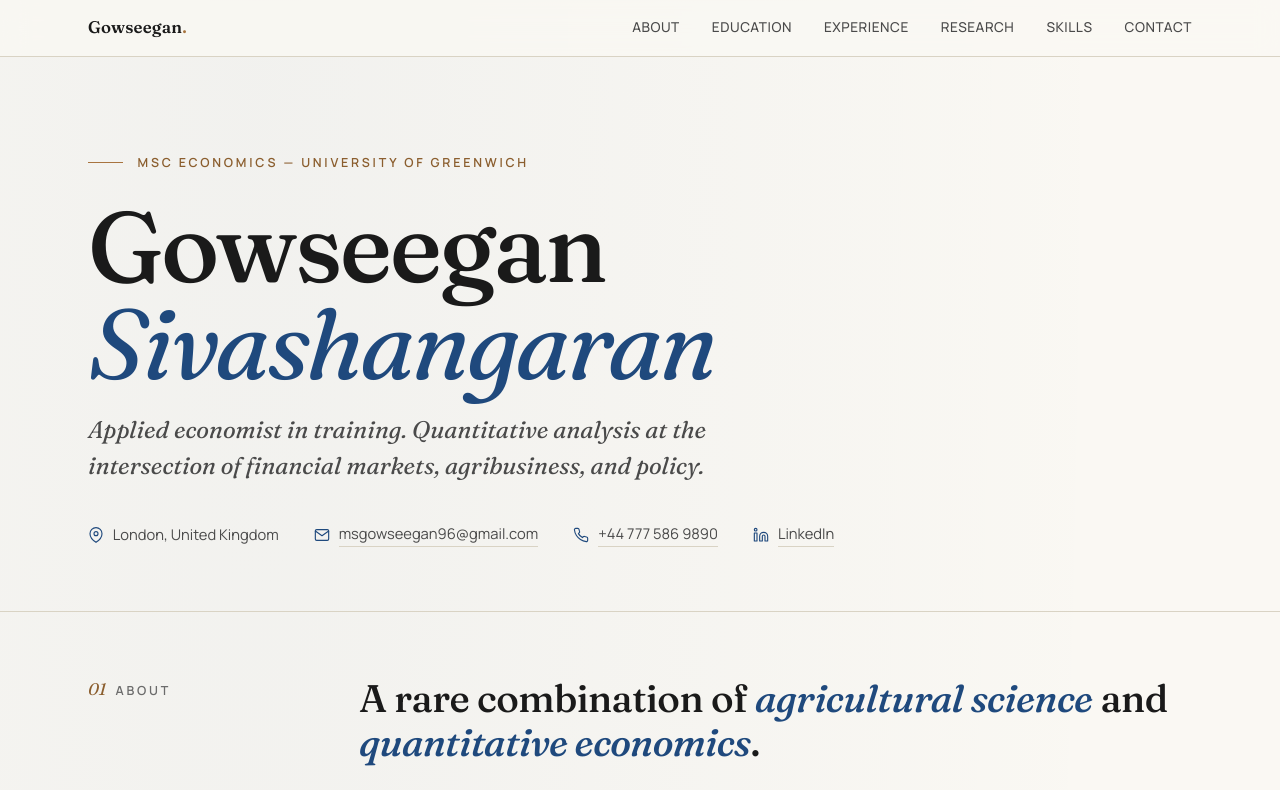
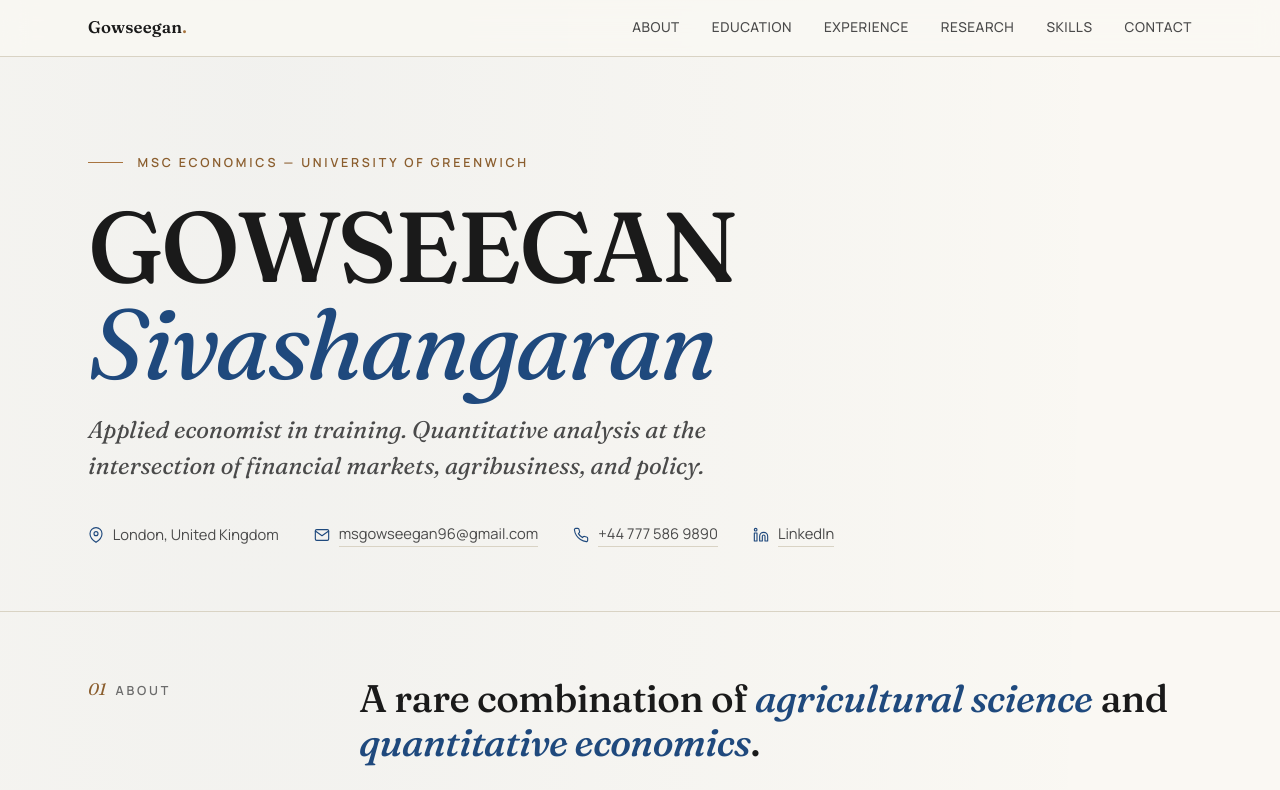
Before and after one commit to gowseegan/gowseegan.github.io, a plain HTML site: page index.html in a window 1280 px wide. Shown: the top 790 px of the page. Drawn offline with Linux system fonts and the light colour scheme.

Commit message:
Update index.html

```diff
--- a/index.html
+++ b/index.html
@@ -514,7 +514,7 @@
   <section class="hero" style="border-top: none;">
     <div class="container">
       <div class="hero-kicker">MSc Economics — University of Greenwich</div>
-      <h1>Gowseegan<br/><em>Sivashangaran</em></h1>
+      <h1>GOWSEEGAN<br/><em>Sivashangaran</em></h1>
       <p class="hero-sub">
         Applied economist in training. Quantitative analysis at the
         intersection of financial markets, agribusiness, and policy.
```
